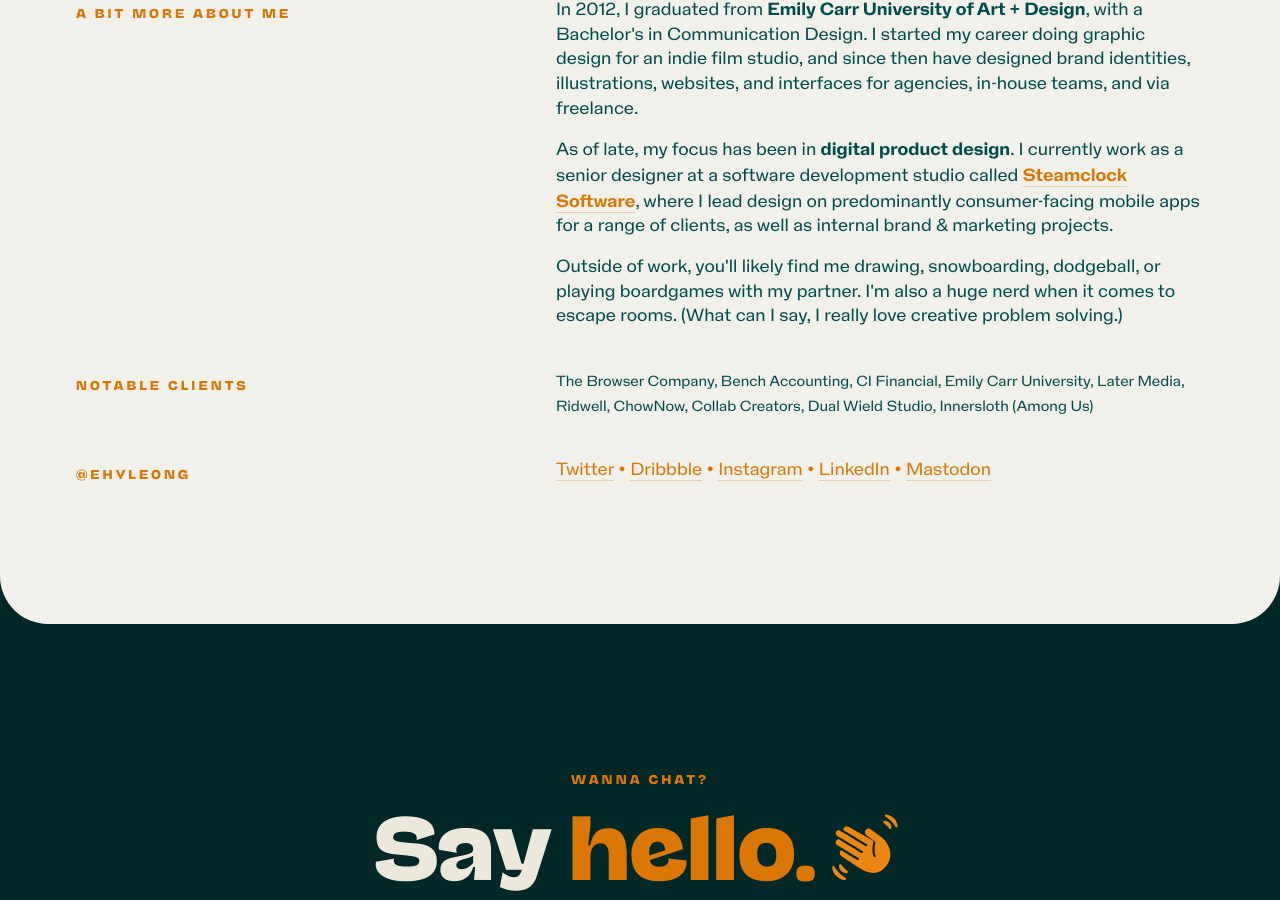
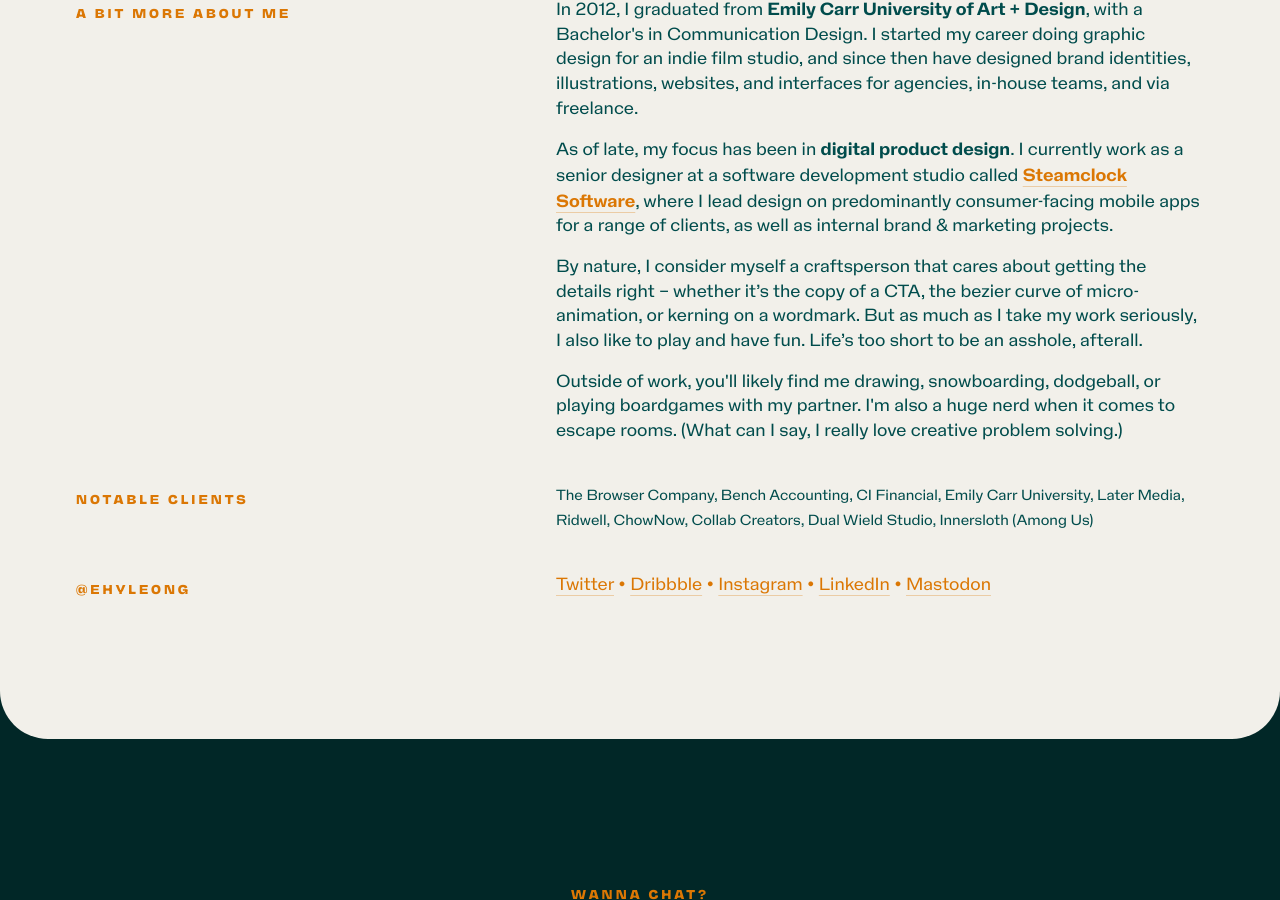
Before and after one commit to ehyleong/ehyleong.github.io, a Jekyll site: the page built from about.html, in a window 1280 px wide and 900 px high, scrolled down 1117 px. Built offline with Jekyll 4.4.1, drawn with Linux system fonts in a browser that asks for light colours; comment, search, counter and statistics services are not loaded.

Commit message:
Update about.html

```diff
--- a/about.html
+++ b/about.html
@@ -26,6 +26,7 @@
     <div class="col-lg-7 col-lg-offset-1 col-md-offset-1 col-md-7 col-xs-12">
       <p>In 2012, I graduated from <strong>Emily Carr University of Art + Design</strong>, with a Bachelor's in Communication Design. I started my career doing graphic design for an indie film studio, and since then have designed brand identities, illustrations, websites, and interfaces for agencies, in-house teams, and via freelance.</p>
       <p> As of late, my focus has been in <strong>digital product design</strong>. I currently work as a senior designer at a software development studio called <strong><a href="https://steamclock.com" class="inline-link">Steamclock Software</a></strong>, where I lead design on predominantly consumer-facing mobile apps for a range of clients, as well as internal brand & marketing projects.</p>
+      <p>By nature, I consider myself a craftsperson that cares about getting the details right – whether it’s the copy of a CTA, the bezier curve of micro-animation, or kerning on a wordmark. But as much as I take my work seriously, I also like to play and have fun. Life’s too short to be an asshole, afterall.</p>
       <p>Outside of work, you'll likely find me drawing, snowboarding, dodgeball, or playing boardgames with my partner. I'm also a huge nerd when it comes to escape rooms. (What can I say, I really love creative problem solving.)</p>
 
     </div>
```
